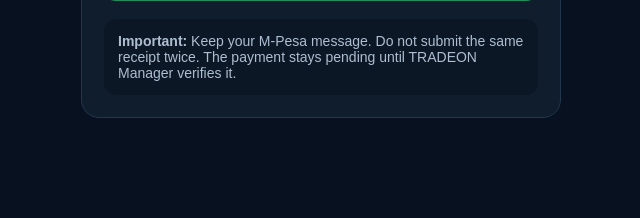
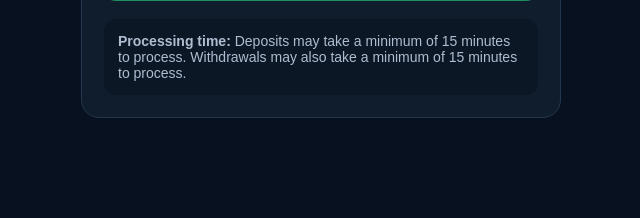
Before and after one commit to maishrobert274-web/TRADEon, a Python web app: template templates/deposit.html in a window 1280 px wide. Shown: the part 1001-1219 px from the top of the page, without its empty margins (319-959 px from the left). Run offline with Jinja, Linux system fonts and the light colour scheme; the template is opened without the code that fills it, so the values that code supplies are empty.

Commit message:
Replace receipt warning with deposit and withdrawal processing times

```diff
--- a/templates/deposit.html
+++ b/templates/deposit.html
@@ -42,7 +42,7 @@ label{display:block;margin:20px 0 8px;font-weight:700}input{width:100%;padding:1
 <label for="mpesa_message">Paste the full M-Pesa confirmation message</label><textarea id="mpesa_message" name="mpesa_message" rows="5" maxlength="1200" placeholder="Paste the SMS confirmation here" required style="width:100%;padding:14px;border-radius:12px;border:1px solid #344a63;background:#081522;color:#fff;font-size:15px"></textarea>
 <button class="main" type="submit">Submit payment for verification</button>
 </form>
-<div class="note"><b>Important:</b> Keep your M-Pesa message. Do not submit the same receipt twice. The payment stays pending until TRADEON Manager verifies it.</div>
+<div class="note"><b>Processing time:</b> Deposits may take a minimum of 15 minutes to process. Withdrawals may also take a minimum of 15 minutes to process.</div>
 </div>
 </div>
 <nav class="bottom-nav" aria-label="Main sections"><a href="/trades"><span>↔</span>Trades</a><a href="/signals"><span>◈</span>Insights</a><a href="/trade"><span>⌁</span>Buy/Sell</a><a href="/social-trading"><span>◎</span>Social Trading</a><a href="/deposit"><span>＋</span>Deposit</a></nav>
```
